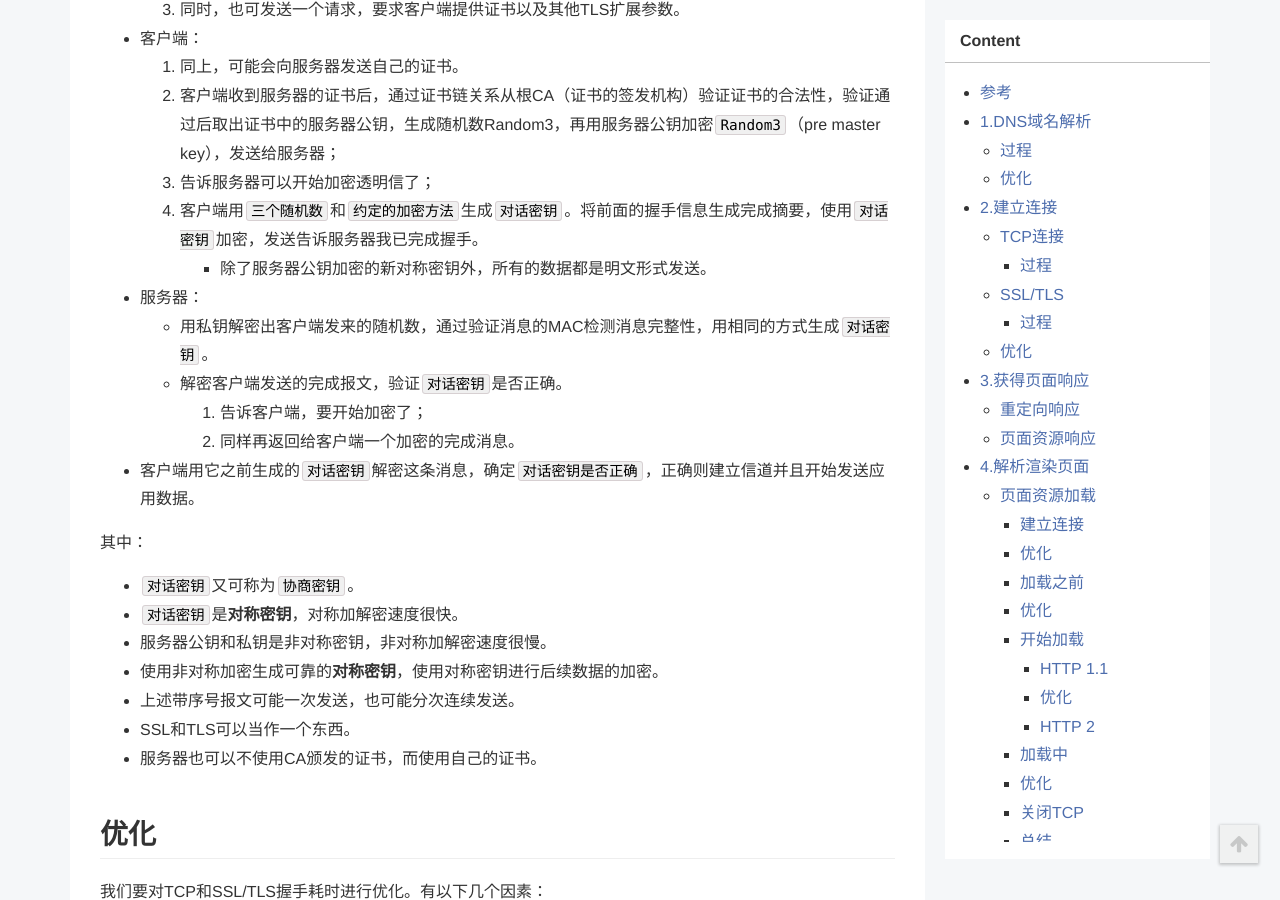
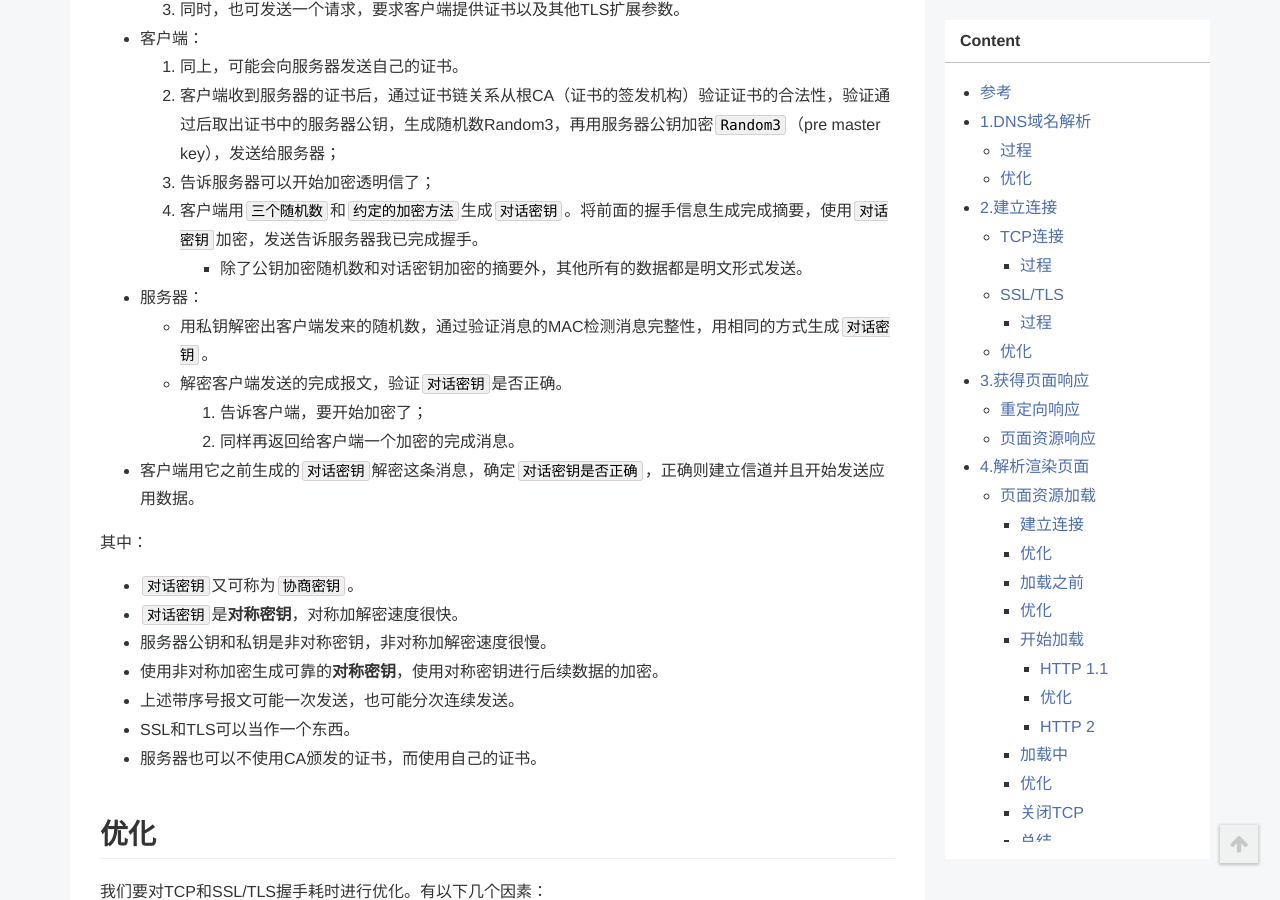
Before and after one commit to toBeTheLight/toBeTheLight.github.io, a Jekyll site: the page built from _posts/2018-03-30-从输入url按下回车开始能做哪些优化.md, in a window 1280 px wide and 900 px high, scrolled down 3216 px. Built offline with Jekyll 4.4.1, drawn with Linux system fonts in a browser that asks for light colours; a style sheet for code colours, icons or effects is not loaded.

Commit message:
fix: a mistake

```diff
--- a/_posts/2018-03-30-从输入url按下回车开始能做哪些优化.md
+++ b/_posts/2018-03-30-从输入url按下回车开始能做哪些优化.md
@@ -116,7 +116,7 @@ ack === y + 1 && ACK === 1 ? new Socket() : ''
   2. 客户端收到服务器的证书后，通过证书链关系从根CA（证书的签发机构）验证证书的合法性，验证通过后取出证书中的服务器公钥，生成随机数Random3，再用服务器公钥加密`Random3`（pre master key），发送给服务器；
   3. 告诉服务器可以开始加密透明信了；
   4. 客户端用`三个随机数`和`约定的加密方法`生成`对话密钥`。将前面的握手信息生成完成摘要，使用`对话密钥`加密，发送告诉服务器我已完成握手。
-  * 除了服务器公钥加密的新对称密钥外，所有的数据都是明文形式发送。
+  * 除了公钥加密随机数和对话密钥加密的摘要外，其他所有的数据都是明文形式发送。
 * 服务器：
   * 用私钥解密出客户端发来的随机数，通过验证消息的MAC检测消息完整性，用相同的方式生成`对话密钥`。
   *  解密客户端发送的完成报文，验证`对话密钥`是否正确。
```
